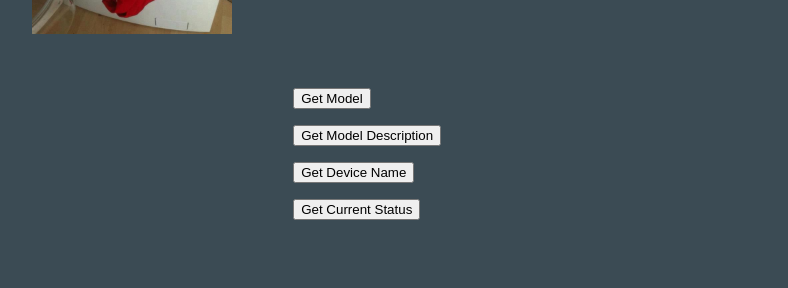
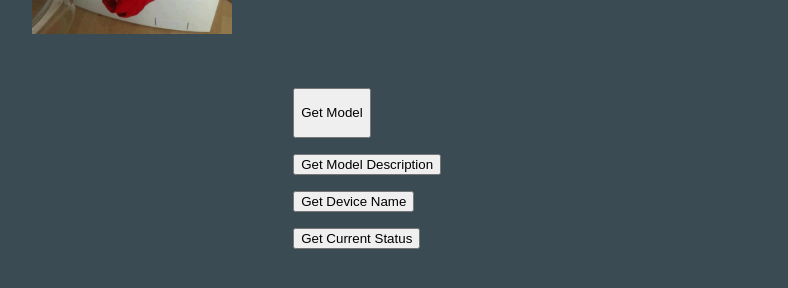
Before and after one commit to larsjenz/rest-api-simulator, a website: page public/index.html in a window 1280 px wide. Shown: the part 322-610 px from the top of the page, without its empty margins (249-1037 px from the left). Drawn offline with Linux system fonts and the light colour scheme.

Commit message:
changed button style

```diff
--- a/public/index.html
+++ b/public/index.html
@@ -30,7 +30,7 @@ Device Name</a>
       </p>
 -->
       <p>
-      <button onclick="getModel()">Get Model</button>
+      <button style="height:50px;width:200px onclick="getModel()">Get Model</button>
       <script>
 function getModel() {
 window.open("http://rest-api-simulator.mybluemix.net/getModel","height=100","width=400");
```
